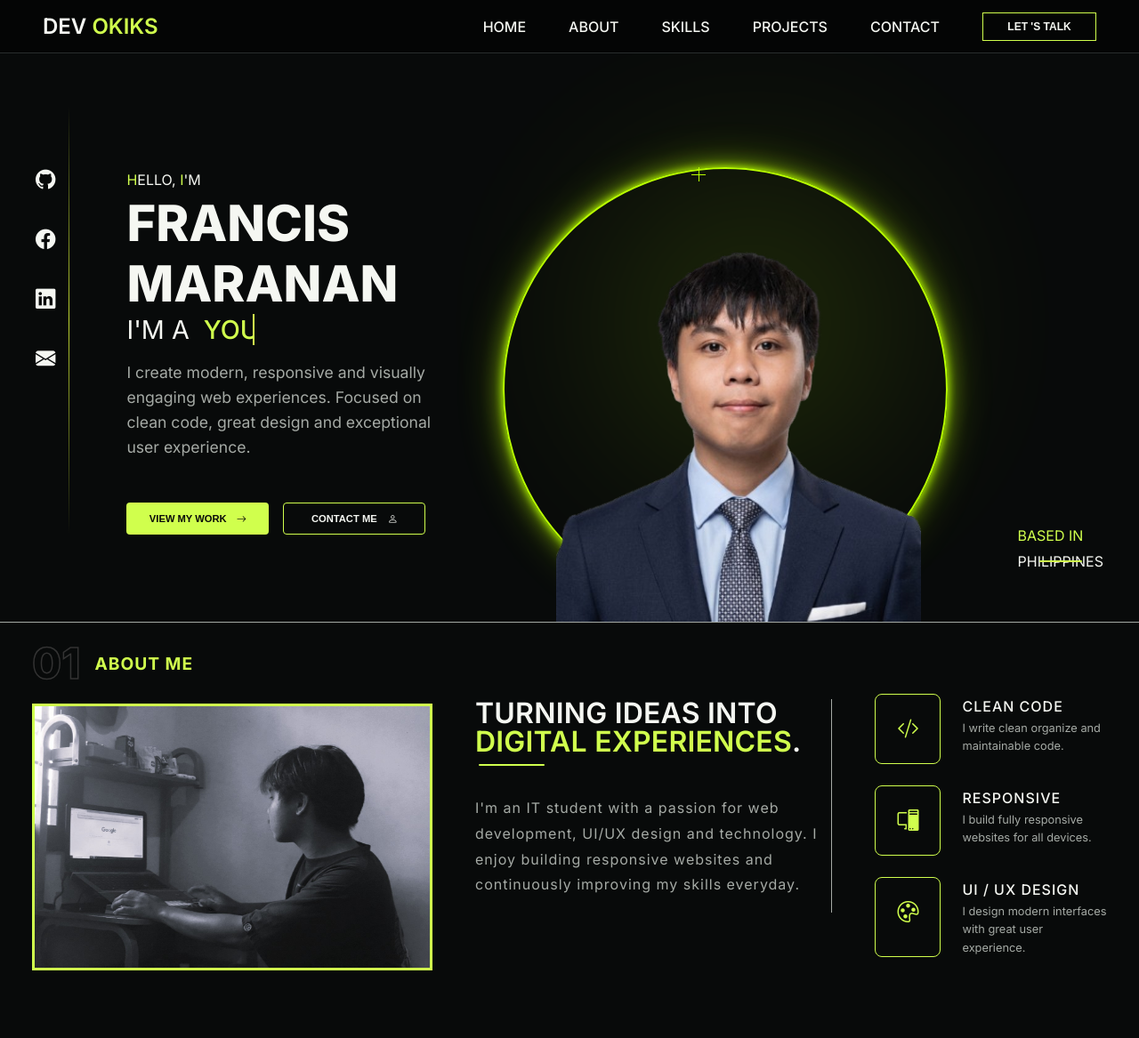
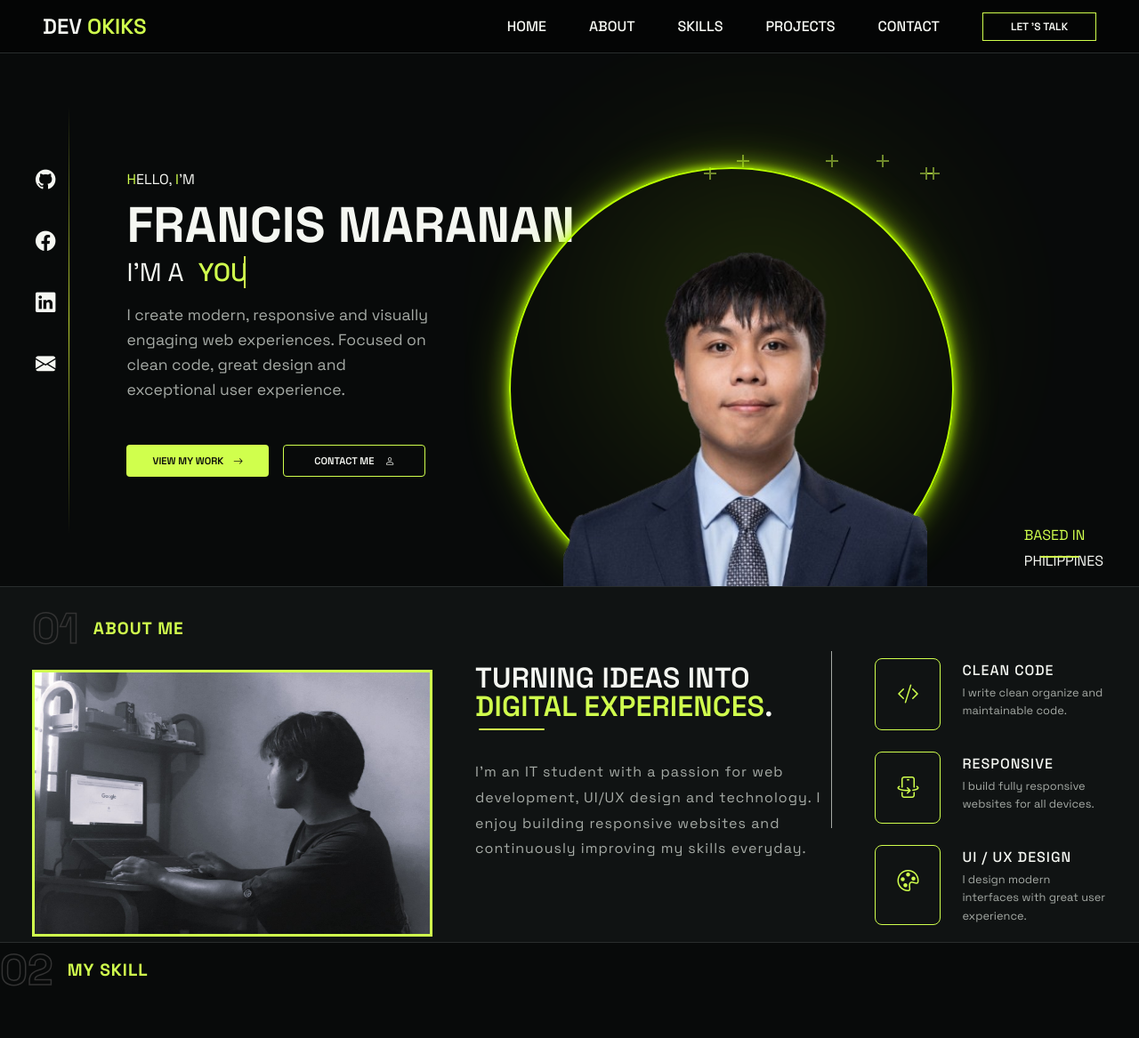
Before and after one commit to Francis-D-Maranan/Portfolio-2.0, a plain HTML site: page index.html in a window 1280 px wide. Shown: the whole page at 89% size. After the commit the page ends 1121 px from the top, so only its background shows below. Drawn offline with nearby package versions, Linux system fonts and the light colour scheme.

Commit message:
Improve the hero section and add some gradients

```diff
--- a/css/style.css
+++ b/css/style.css
@@ -1,5 +1,5 @@
 @import url('https://fonts.googleapis.com/css2?family=Inter:ital,opsz,wght@0,14..32,100..900;1,14..32,100..900&display=swap');
-
+@import url('https://fonts.googleapis.com/css2?family=Space+Grotesk:wght@300..700&display=swap');
 :root{
     --bg: #080A0A;
     --section:#131313;
@@ -18,6 +18,7 @@
     box-sizing: border-box;
     text-decoration: none;
     list-style: none;
+    font-family: "Space Grotesk", sans-serif;
 }
 
 body{
@@ -124,15 +125,16 @@ body{
 .hero-section{
     width: auto;
     max-width: 1600px;
+    background: #080A0A;
     display: flex;
     justify-content: space-between;
     gap: 5rem;
     /* align-items: center; */
     padding: 8rem 2.5rem 0rem 2.5rem;
     color: var(--main-text);
-    min-height: 80vh;
+    min-height: 75vh;
     overflow: hidden;
-    border-bottom: .5px solid var(--muted-text);
+    border-bottom: .5px solid var(--borders);
 }
 
 .hero-icons ul{
@@ -377,6 +379,7 @@ body{
     z-index: 1;
 }
 
+/* this is the plus icons made by A.I I will study it if I have the time */
 .plus{
     position: absolute;
     z-index: 1;
@@ -385,25 +388,82 @@ body{
     height: 16px;
 }
 
+.plus-icons {
+    position: absolute;
+    inset: 0;
+    pointer-events: none;
+    z-index: 0;
+}
+
+.plus {
+    position: absolute;
+
+    width: 14px;
+    height: 14px;
+
+    opacity: .5;
+}
+
 .plus::before,
 .plus::after {
     content: "";
+
     position: absolute;
-    background: #b8ff00;
+
+    background: var(--hover-accent);
 }
 
+/* Horizontal line */
 .plus::before {
     width: 100%;
-    height: 1px;
+    height: 2px;
+
     top: 50%;
+    left: 0;
+
+    transform: translateY(-50%);
 }
 
+/* Vertical line */
 .plus::after {
-    width: 1px;
+    width: 2px;
     height: 100%;
+
+    top: 0;
+    left: 50%;
+
+    transform: translateX(-50%);
+}
+
+.plus-1 {
+    bottom: -1%;
     left: 50%;
 }
 
+.plus-2 {
+    top: 20%;
+    right: 5%;
+}
+
+.plus-3 {
+    top: 48%;
+    left: 2%;
+}
+
+.plus-4 {
+    top: 65%;
+    right: 8%;
+}
+
+.plus-5 {
+    bottom: 10%;
+    left: 15%;
+}
+
+.plus-6 {
+    bottom: 100%;
+    right: 25%;
+}
 
 .some-details{
     position: relative;
@@ -427,8 +487,8 @@ body{
     border-radius: 12px;
     height: 2px;
     width: 50%;
-    bottom: 60%;
-    left: 25%;
+    bottom: 45%;
+    left: 20%;
     position: absolute;
     z-index: 999;
 }
@@ -439,13 +499,15 @@ body{
 #about-me{
     width: auto;
     max-width: 1600px;
-    height: 60vh;
+    height: 50vh;
+    background:#101313;
     display: flex;
     gap: 3rem;
     justify-content: space-between;
     color: var(--main-text);
-    padding: 16px 36px 16px 36px;
+    padding: 16px 36px 0px 36px;
     position: relative;
+    border-bottom: 1px solid var(--borders);
 }
 
 .section-title{
--- a/index.html
+++ b/index.html
@@ -107,7 +107,7 @@
                 </div>
 
                 <div class="cru-card">
-                    <i class="bi bi-pc-display"></i>
+                    <i class="bi bi-phone-flip"></i>
                     <div class="cru-details">
                         <h3>RESPONSIVE</h3>
                         <p>I build fully responsive websites for all devices.</p>
@@ -123,6 +123,15 @@
                 </div>
             </div>
         </section>
+
+        <section id="my-skill">
+            <div class="section-left-details">
+                <div class="section-title">
+                    <span class="number">02</span>
+                    <h1>MY SKILL</h1>
+                </div>
+            </div>
+        </section>
     </main>
 </body>
 </html>
```
